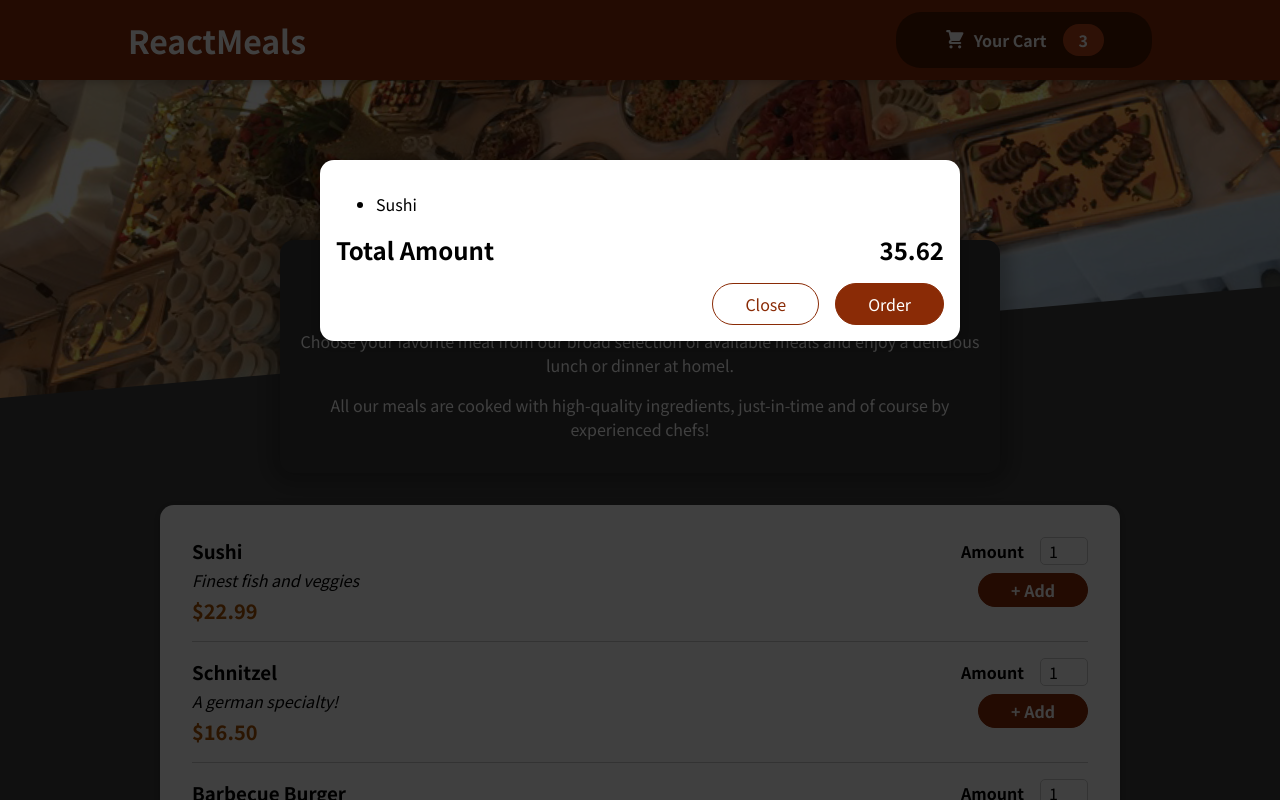
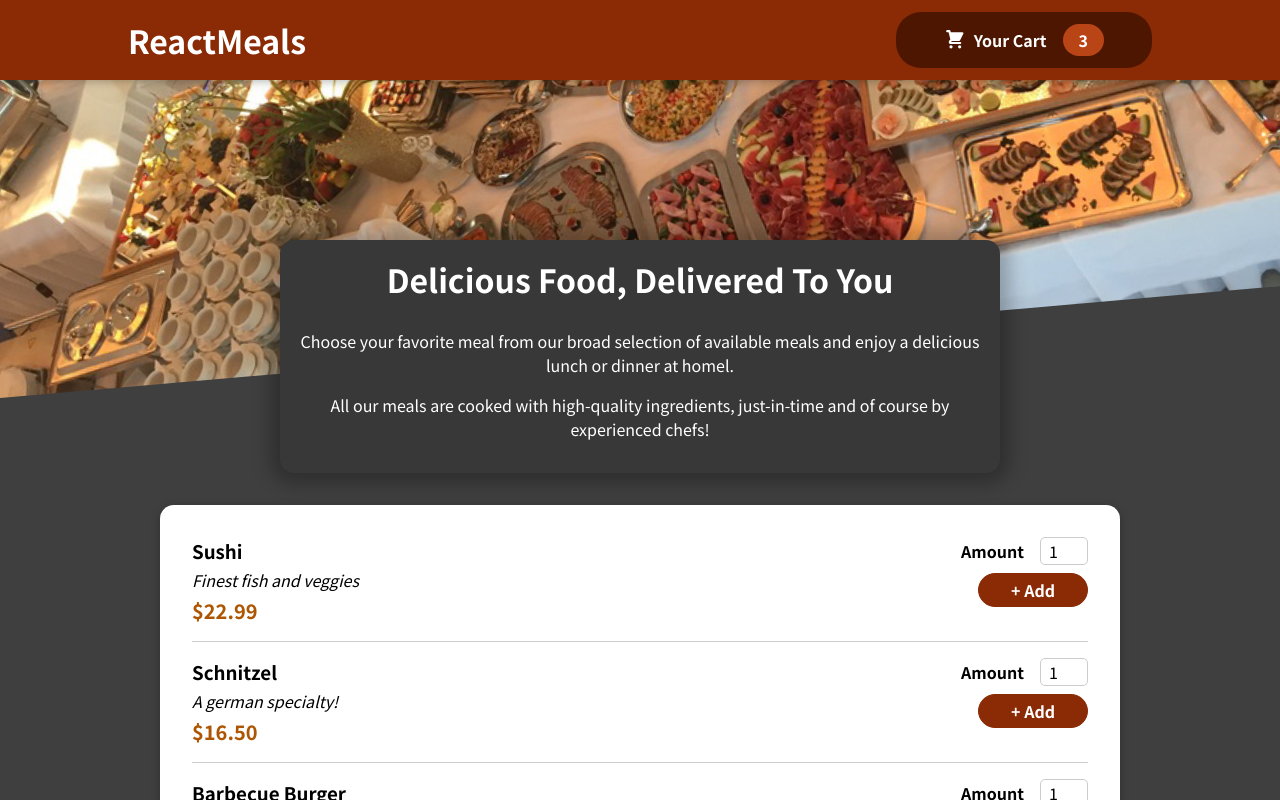
Before and after one commit to jripke74/react-0005, a React (Create React App) app: page / in a window 1280 px wide. Shown: the top 800 px of the page. Built offline with nearby package versions, Linux system fonts and the light colour scheme.

Commit message:
add modal for cart logic

```diff
--- a/src/App.js
+++ b/src/App.js
@@ -1,14 +1,24 @@
-import React, { Fragment } from 'react';
+import React, { Fragment, useState } from 'react';
 
 import Cart from './components/Cart/Cart';
 import Header from './components/Layout/Header';
 import Meals from './components/Meals/Meals';
 
 function App() {
+  const [cartIsShown, setCartIsShown] = useState(false);
+
+  const showCartHandler = () => {
+    setCartIsShown(true);
+  };
+
+  const hideCartHandler = () => {
+    setCartIsShown(false);
+  };
+
   return (
     <Fragment>
-      <Cart />
-      <Header />
+     {cartIsShown && <Cart onClose={hideCartHandler} />}
+     <Header onShowCart={showCartHandler} />
       <main>
         <Meals />
       </main>
--- a/src/components/Cart/Cart.js
+++ b/src/components/Cart/Cart.js
@@ -11,14 +11,16 @@
   );
 
   return (
-    <Modal>
+    <Modal onClose={props.onClose}>
       {cartItems}
       <div className={classes.total}>
         <span>Total Amount</span>
         <span>35.62</span>
       </div>
       <div className={classes.actions}>
-        <button className={classes['button--alt']}>Close</button>
+        <button className={classes['button--alt']} onClick={props.onClose}>
+          Close
+        </button>
         <button className={classes.button}>Order</button>
       </div>
     </Modal>
--- a/src/components/Layout/Header.js
+++ b/src/components/Layout/Header.js
@@ -7,9 +7,9 @@
 const Header = props => {
   return (
     <Fragment>
-      <header className={classes.header}>
+      <header className={classes.header} onClick={props.onClick}>
         <h1>ReactMeals</h1>
-        <HeaderCartButton />
+        <HeaderCartButton onClick={props.onShowCart} />
       </header>
       <div className={classes['main-image']}>
         <img src={mealsImage} alt="A table full of delicious food!" />
--- a/src/components/Layout/HeaderCartButton.js
+++ b/src/components/Layout/HeaderCartButton.js
@@ -5,7 +5,7 @@
 
 const HederCartButton = (props) => {
   return (
-    <button className={classes.button}>
+    <button className={classes.button} onClick={props.onClick}>
       <span className={classes.icon}>
         <CartIcon />
       </span>
--- a/src/components/UI/Modal.js
+++ b/src/components/UI/Modal.js
@@ -4,7 +4,7 @@
 import classes from './Modal.module.css';
 
 const Backdrop = (props) => {
-  return <div className={classes.backdrop} />;
+  return <div className={classes.backdrop} onClick={props.onClose} />;
 };
 
 const ModalOverlay = (props) => {
@@ -20,7 +20,7 @@
 const Modal = (props) => {
   return (
     <Fragment>
-      {ReactDOM.createPortal(<Backdrop />, portalElement)}
+      {ReactDOM.createPortal(<Backdrop onClose={props.onClose} />, portalElement)}
       {ReactDOM.createPortal(
         <ModalOverlay>{props.children}</ModalOverlay>,
         portalElement
```
